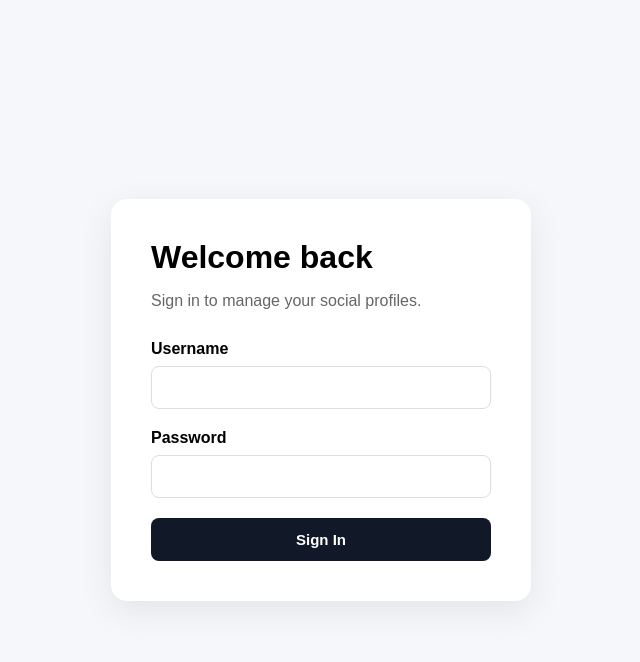
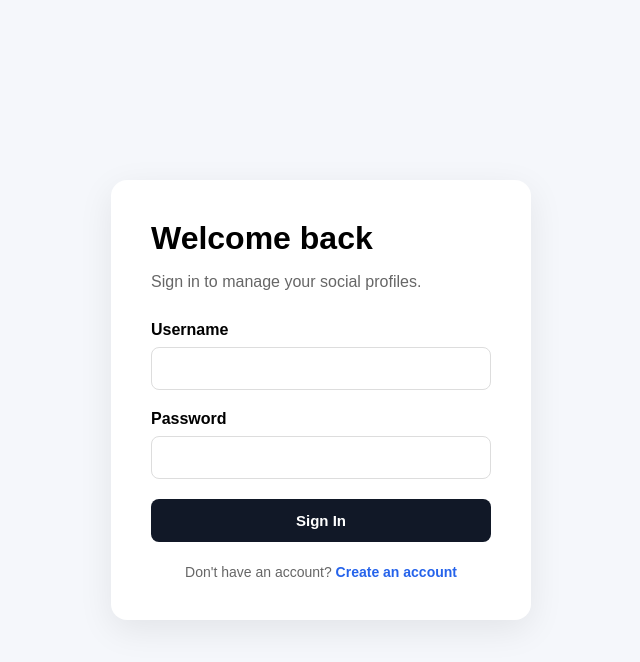
Before and after one commit to Bliss-cityempire/social-profile-generator, a Django app: page /accounts/login/ in a window 1280 px wide. Shown: the top 662 px of the page, without its empty margins (319-959 px from the left). Run offline with Django 5.2, Linux system fonts and the light colour scheme.

Commit message:
Add user signup flow

```diff
--- a/apps/accounts/templates/accounts/login.html
+++ b/apps/accounts/templates/accounts/login.html
@@ -1,3 +1,4 @@
+
 <!DOCTYPE html>
 <html lang="en">
 <head>
@@ -77,6 +78,23 @@
             background: #fee2e2;
             color: #991b1b;
         }
+
+        .signup-link {
+            margin-top: 22px;
+            text-align: center;
+            color: #666;
+            font-size: 14px;
+        }
+
+        .signup-link a {
+            color: #2563eb;
+            text-decoration: none;
+            font-weight: 600;
+        }
+
+        .signup-link a:hover {
+            text-decoration: underline;
+        }
     </style>
 </head>
 
@@ -124,6 +142,13 @@
         </button>
     </form>
 
+    <div class="signup-link">
+        Don't have an account?
+        <a href="{% url 'signup' %}">
+            Create an account
+        </a>
+    </div>
+
 </div>
 
 </body>
--- a/apps/accounts/views.py
+++ b/apps/accounts/views.py
@@ -5,10 +5,9 @@ from django.shortcuts import get_object_or_404, redirect, render
 from django.utils.text import slugify
 
 from apps.profiles.forms import SocialProfileForm
-from apps.pages.models import LandingPage
+from .forms import LandingPageForm, SignUpForm
 
 from .forms import LandingPageForm
-
 
 def login_view(request):
     if request.user.is_authenticated:
@@ -38,6 +37,27 @@ def login_view(request):
         {"error": error},
     )
 
+def signup_view(request):
+    if request.user.is_authenticated:
+        return redirect("dashboard")
+
+    if request.method == "POST":
+        form = SignUpForm(request.POST)
+
+        if form.is_valid():
+            user = form.save()
+            login(request, user)
+            return redirect("dashboard")
+    else:
+        form = SignUpForm()
+
+    return render(
+        request,
+        "accounts/signup.html",
+        {
+            "form": form,
+        },
+    )
 
 @login_required
 def logout_view(request):
```
Also changed, not shown: apps/accounts/forms.py (+17 -0 lines).
